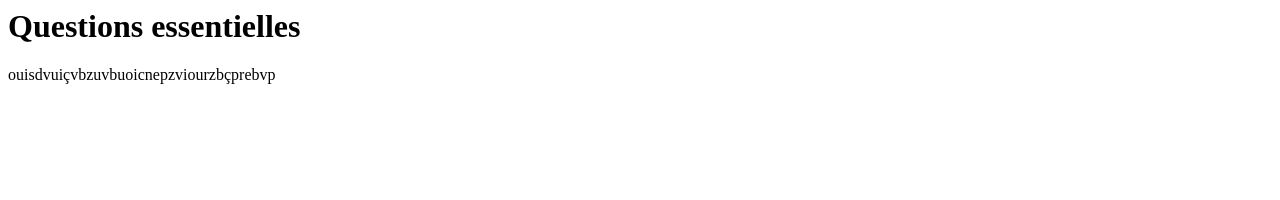
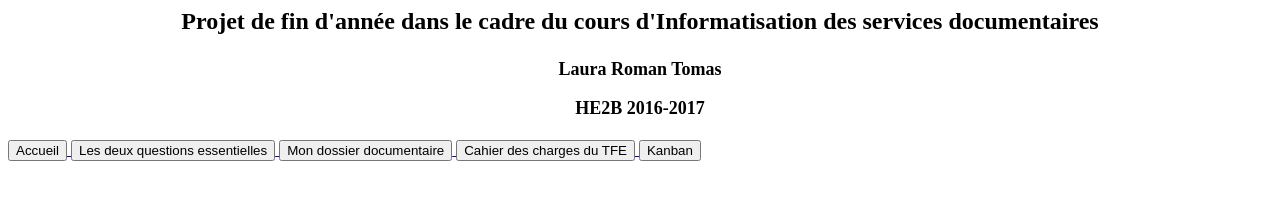
Before and after one commit to lromantomas/lromantomas.github.io, a plain HTML site: page Questions .html in a window 1280 px wide. Drawn offline with Linux system fonts and the light colour scheme.

Commit message:
Update Questions .html

```diff
--- a/Questions .html
+++ b/Questions .html
@@ -1,5 +1,18 @@
 <html>
 <body>
-<h1>Questions essentielles </h1>
-  ouisdvuiçvbzuvbuoicnepzviourzbçprebvp
-</body>
+<h1>
+<font size="+2">
+<p align="center"> Projet de fin d'année dans le cadre du cours d'Informatisation des services documentaires</p></font>
+<font size="+1">
+<p align="center">Laura Roman Tomas</p>
+<p align="center">HE2B 2016-2017</p>
+</font>
+</h1>
+<div>
+    <a href="DEADME.md"> <button> Accueil </button> </a>
+    <a href="Questions .html"> <button> Les deux questions essentielles </button> </a>
+    <a href="index.html"> <button> Mon dossier documentaire </button> </a>
+    <a href="cahier.html"> <button> Cahier des charges du TFE </button> </a>
+	<a href="kanban.html"> <button> Kanban </button> </a>
+ </div>
+<br><br>
```
